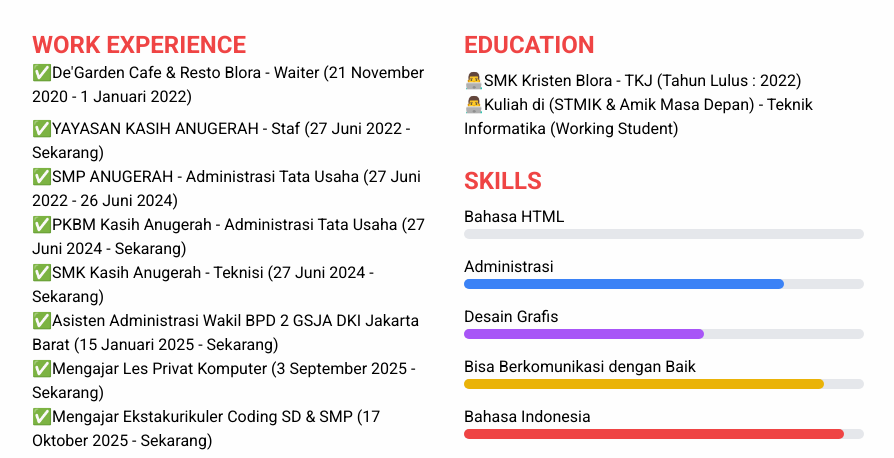
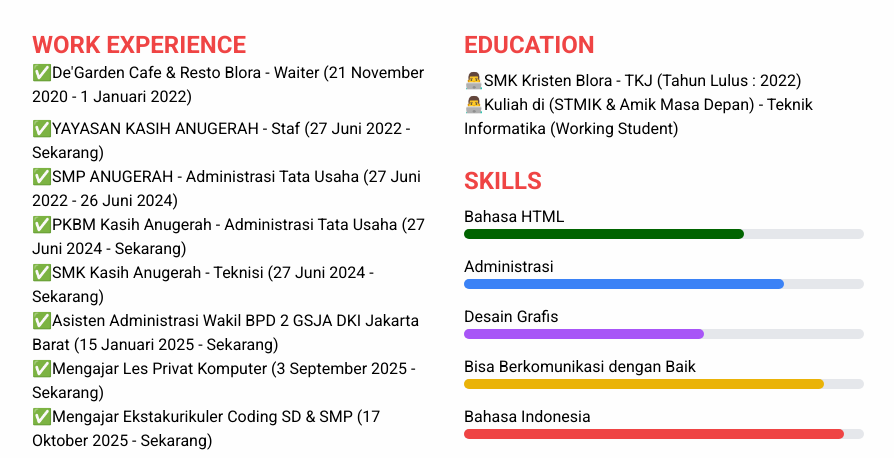
Before and after one commit to Markusjimmy/Jimmy, a plain HTML site: page cv.html in a window 1280 px wide. Shown: the part 347-805 px from the top of the page, without its empty margins (192-1086 px from the left). Drawn offline with nearby package versions, Linux system fonts and the light colour scheme.

Commit message:
Update cv.html

```diff
--- a/cv.html
+++ b/cv.html
@@ -76,10 +76,11 @@
           <p>👨‍💻Kuliah di (STMIK & Amik Masa Depan) - Teknik Informatika (Working Student)</p>
           <h3 class="text-2xl font-bold text-red-500 mt-6">SKILLS</h3>
           <div class="mt-2">
-            <p>Bahasa HTML</p>
-            <div class="w-full bg-gray-200 rounded-full h-2.5 mb-4">
-              <div class="bg-#006400-500 h-2.5 rounded-full" style="width: 70%"></div>
-            </div>
+<p>Bahasa HTML</p>
+<div class="w-full bg-gray-200 rounded-full h-2.5 mb-4">
+  <div class="h-2.5 rounded-full" style="width: 70%; background-color: #006400;"></div>
+</div>
+
             <p>Administrasi</p>
             <div class="w-full bg-gray-200 rounded-full h-2.5 mb-4">
               <div class="bg-blue-500 h-2.5 rounded-full" style="width: 80%"></div>
```
